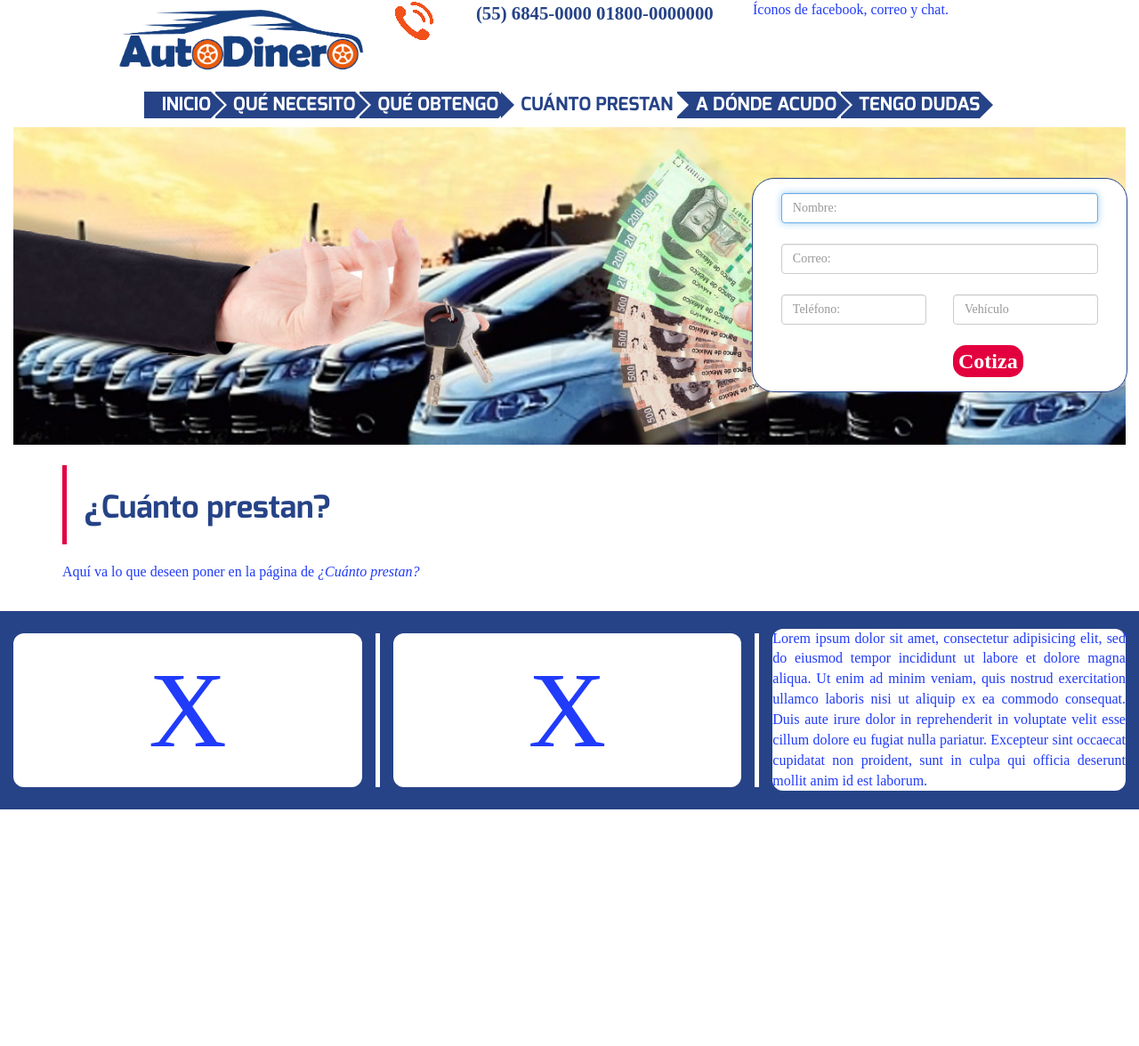
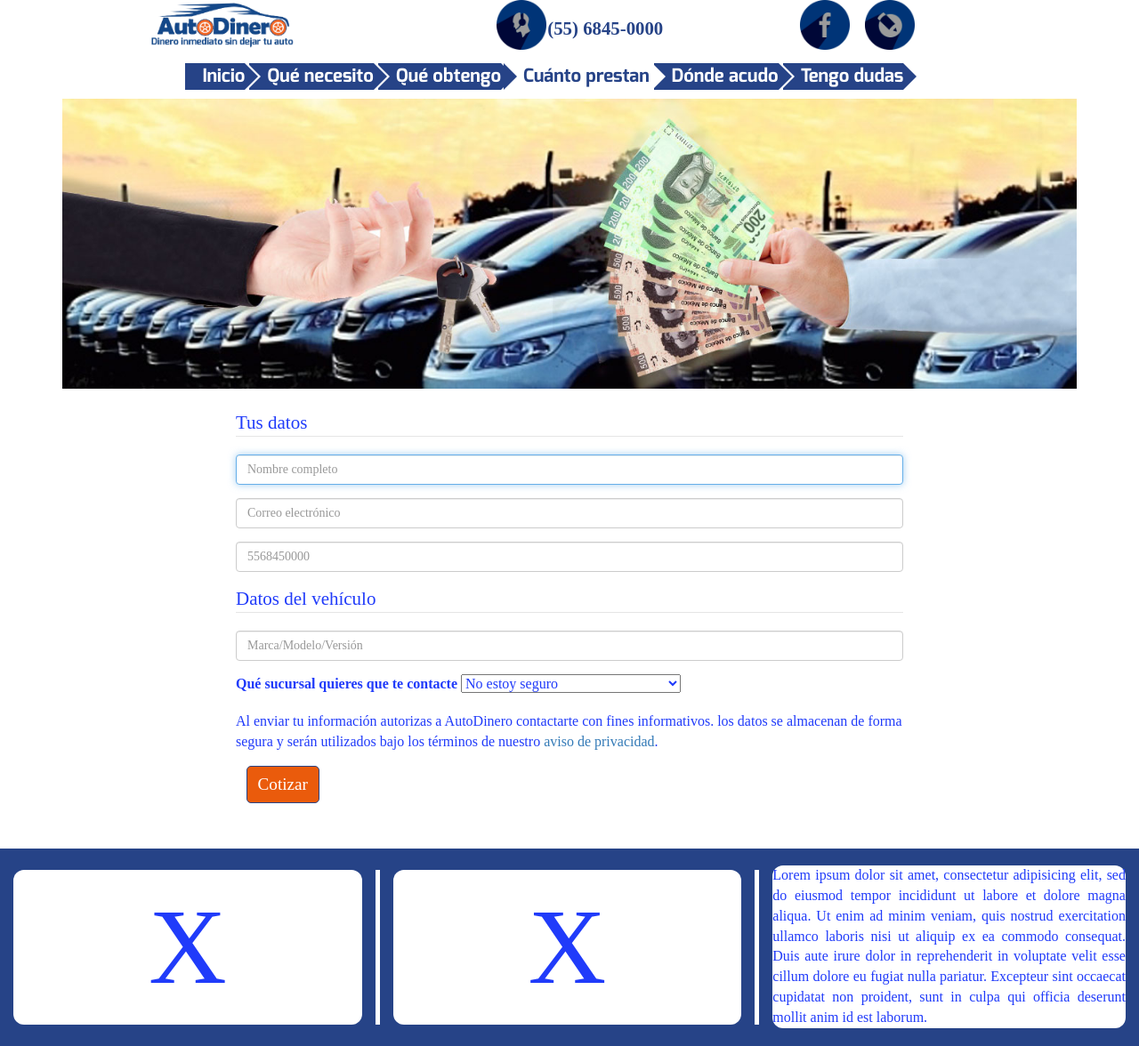
Before and after one commit to alesito500/PDI_web, a PHP site: page /cuanto.html in a window 1280 px wide. Shown: the whole page at 89% size. Before the commit the page ends 910 px from the top, so only its background shows below. Run offline with PHP 8.4, Linux system fonts and the light colour scheme; some libraries are stand-ins or nearby versions.

Commit message:
Progreso del 80%
Fin del reacomodo en cuanto al menú de navegación.
Fin de inserción de imágenes.
Resta el menú desplegable en la zona de preguntas frecuentes, el formulario de correo
e ingresar la api de google maps

```diff
--- a/html/css/style.css
+++ b/html/css/style.css
@@ -16,6 +16,17 @@ h1, h2, h3, h4, h5, h6{
 }
 body{
   font-family: 'Akzidenz-Grotesk BQ', serif;
+}
+legend{
+  color: rgb(32, 59, 250);
+}
+#banner-superior
+{
+  max-height: 70px;
+}
+#banner-superior img
+{
+  max-height: 56px;
 }
 .marco_cotiza
 {
@@ -139,21 +150,32 @@ body{
 }
 #telefono_azul_sm {
 	font-size: 1em;
-	margin-left: -1.5em;
 	font-weight: 600;
   color: #264387;
+  position: absolute;
+  top: 1em;
+  left: 4.5em;
 }
 #telefono_azul_md {
 	font-size: 1.2em;
-  margin-left: -1.5em;
 	font-weight: 600;
   color: #264387;
+  position: absolute;
+  top: 0.7em;
+  left: 3.8em;
 }
 #telefono_azul_lg{
 	font-size: 1.3em;
-	margin-left: -1.5em;
 	font-weight: 600;
   color:#264387;
+  position: absolute;
+  top: 0.8em;
+  left: 3.5em;
+}
+#ico-email{
+  position: absolute;
+  top: 0;
+  left: 5.5em;
 }
 .dl_faq{
   display: block;
--- a/html/cuanto.html
+++ b/html/cuanto.html
@@ -19,48 +19,48 @@
 <body>
 
   <div class="container-fluid">
+    <div class="container">
+
       <!-- Banner superior -->
       <div class="row" id="banner-superior" >
-      <div class="col-xs-8 col-sm-2 col-md-3 col-md-offset-1">
+        <div class="col-xs-8 col-sm-3 col-md-2 col-md-offset-1">
           <img src="images/Logo-Autodinero.png" class="img-responsive" alt="Autodinero">
         </div>
-      <div class="col-xs-12 col-sm-10 col-md-7">
+        <div class="col-xs-12 col-sm-8 col-sm-offset-1 col-md-7 col-md-offset-2">
           <div class="row">
-          <div class="col-sm-2">
-            <img src="images/ico_tel.png" class="img-responsive" alt="Ll&aacute;manos">
+            <div class="col-xs-6">
+              <img src="images/telefono.png" class="img-responsive" alt="Ll&aacute;manos">
+              <div class="visible-xs visible-sm" id="telefono_azul_sm">
+                (55) 6845-0000
               </div>
-          <div class="col-sm-5 visible-sm" id="telefono_azul_sm">
+              <div class="visible-md" id="telefono_azul_md">
                 (55) 6845-0000
-            01800-0000000
               </div>
-          <div class="visible-md col-md-5" id="telefono_azul_md">
+              <div class="visible-lg" id="telefono_azul_lg">
                 (55) 6845-0000
-            01800-0000000
-
-          </div>
-          <div class="visible-lg col-lg-5" id="telefono_azul_lg">
-            (55) 6845-0000
-            01800-0000000
-          </div>
-          <div class="col-sm-5">
-            Íconos de facebook, correo y chat.
               </div>
             </div>
-
+            <div class="col-xs-6">
+              <a href="https://www.facebook.com/autodinero/">
+                <img src="images/facebook.png" alt="Facebook" class="img-responsive" id="ico-fb">
+              </a>
+              <a href="mailto:contacto@autodinero.com.mx?subject=Cotizaci&oacute;n">
+                <img src="images/correo.png" alt="Correo" class="img-responsive" id="ico-email">
+              </a>
             </div>
-
           </div>
-
+        </div>
+      </div>
       <!-- Men&uacute; de navegaci&oacute;n -->
       <div class="row" id="menu-navegacion">
         <div class="col-sm-12 col-md-offset-1 col-md-10">
           <ul class="Menu-Flecha">
-          <li><a href="index.html">INICIO</a></li>
-          <li><a href="general.html">QUÉ NECESITO</a></li>
-          <li><a href="queobtengo.html">QUÉ OBTENGO</a></li>
-          <li class="active"><a href="#Marco_informacion">CUÁNTO PRESTAN</a></li>
-          <li><a href="sucursales.html">A DÓNDE ACUDO</a></li>
-          <li><a href="faq.html">TENGO DUDAS</a></li>
+            <li><a href="index.html">Inicio</a></li>
+            <li><a href="general.html">Qu&eacute; necesito</a></li>
+            <li><a href="queobtengo.html">Qu&eacute; obtengo</a></li>
+            <li class="active"><a href="#Marco_informacion">Cu&aacute;nto prestan</a></li>
+            <li><a href="sucursales.html">D&oacute;nde acudo</a></li>
+            <li><a href="faq.html">Tengo dudas</a></li>
           </ul>
         </div>
       </div>
@@ -71,22 +71,81 @@
         <img src="images/COTIZA.jpg" alt="¿Cuánto me prestan?" class="img-responsive">
       </div>
       <br>
+    </div>
     <div class="container" id="Marco_informacion">
       <div class="row">
-        <div class="col-sm-8">
-          <blockquote>
-            <h1 class="titulos_index">
-              ¿Cuánto prestan?
-            </h1>
-          </blockquote>
-          <div class="row">
-            <div class="col-sm-8">
-              <p>
-                Aquí va lo que deseen poner en
-                la página de <i>¿Cuánto prestan?</i>
-              </p>
+        <div class="col-xs-12 col-sm-offset-1 col-sm-10 col-md-offset-2 col-md-8">
+          <form action="index.html" method="post" autocomplete="on" target="_self" id="forma_cotiza_completa">
+              <fieldset>
+                <legend>
+                  Tus datos
+                </legend>
+                <div class="form-group">
+                  <input id="text-nombre-cotiza" type="text" class="form-control" placeholder="Nombre completo" autofocus="true" tabindex="1" autocomplete="on" required="true">
                 </div>
+                <div class="form-group">
+                  <input type="email" class="form-control" id="text-correo-cotiza" placeholder="Correo electrónico" tabindex="2" autocomplete="true" pattern="[a-z0-9._%+-]+@[a-z0-9.-]+\.[a-z]{2,3}$" title="Ingresa tu correo electrónico como cuenta@dominio.extension">
                 </div>
+                <div class="form-group">
+                  <input type="tel" class="form-control" id="text-telefono-cotiza" placeholder="5568450000" tabindex="3" required="true" autocomplete="true" pattern="[0-9]+[-]?[0-9]*" maxlength="12" title="Ingresa tu número telefónico, sin espacio y sin letras">
+                </div>
+              </fieldset>
+              <fieldset>
+                <legend>Datos del vehículo</legend>
+                <div class="form-group">
+                  <input type="text" class="form-control" id="texto-datos-vehiculo-cotiza" tabindex="4" pattern=".+\/.+\/.*" placeholder="Marca/Modelo/Versión">
+                </div>
+              </fieldset>
+            <div class="form-group">
+              <label for="input-sucursal-cotiza">Qué sucursal quieres que te contacte</label>
+              <select name="lista-sucursales" id="input-sucursal-cotiza" tabindex="5">
+                <option value="nes" selected="true">No estoy seguro</option>
+                <option value="cdmx-azc">Ciudad de México - Azcapotzalco</option>
+                <option value="cdmx-coa">Ciudad de México - Coapa</option>
+                <option value="cdmx-grs">Ciudad de México - Gran sur</option>
+                <option value="cdmx-izt">Ciudad de México - Iztapalapa</option>
+                <option value="cdmx-mon">Ciudad de México - Monterrey</option>
+                <option value="cdmx-rom">Ciudad de México - Roma</option>
+                <option value="cdmx-sng">Ciudad de México - San Gerónimo</option>
+                <option value="cdmx-val">Ciudad de México - Vallejo</option>
+                <option value="cdmx-zar">Ciudad de México - Zaragoza</option>
+                <option value="edomex-alm">Estado de México - Almoloya</option>
+                <option value="edomex-eca">Estado de México - Ecatepec</option>
+                <option value="edomex-hue">Estado de México - Huehuetoca</option>
+                <option value="edomex-izc">Estado de México - Izcalli</option>
+                <option value="edomex-teo">Estado de México - Teoloyucan</option>
+                <option value="edomex-tla">Estado de México - Tlalnepantla</option>
+                <option value="edomex-ati">Estado de México - Atizapán</option>
+                <option value="gto-aca">Guanajuato - Acámbaro</option>
+                <option value="gto-apa">Guanajuato - Apaseo</option>
+                <option value="gto-com">Guanajuato - Comonfort</option>
+                <option value="gto-juv">Guanajuato - Juventino</option>
+                <option value="gto-snf">Guanajuato - San Felipe</option>
+                <option value="gto-slp">Guanajuato - San Luis de la Paz</option>
+                <option value="hgo-apa">Hidalgo - Apan</option>
+                <option value="hgo-cuau">Hidalgo - Cuautepec</option>
+                <option value="hgo-hui">Hidalgo - Huichapan</option>
+                <option value="hgo-sah">Hidalgo - Sahagún</option>
+                <option value="hgo-tep">Hidalgo - Tepeapulco</option>
+                <option value="hgo-tiz">Hidalgo - Tizayuca</option>
+                <option value="hgo-tul">Hidalgo - Tulancingo</option>
+                <option value="hgo-zim">Hidalgo - Zimapan</option>
+                <option value="mor-tep">Morelos - Tepoztlán</option>
+                <option value="mor-xoc">Morelos - Xochitepec</option>
+                <option vlaue="pbla-tla">Puebla - Tlatauquitepec</option>
+                <option value="qrto-ame">Querétaro - Amealco</option>
+                <option value="qrto-ped">Querétaro - Pedro Escobedo</option>
+              </select>
+            </div>
+            <div class="form-group">
+              Al enviar tu información autorizas a AutoDinero contactarte con fines informativos.
+              los datos se almacenan de forma segura y serán utilizados bajo los términos de nuestro
+              <a href="#">aviso de privacidad</a>.
+            </div>
+            <div class="form-group">
+              <button type="submit" value="Cotizar" class="boton-ama">Cotizar</button>
+            </div>
+          </form>
         </div>
       </div>
     </div>
@@ -106,37 +165,5 @@
     <!-- Pie de p&aacute;gina azul -->
   </div>
   <!-- Container-fluid principal -->
-  <!-- Marco para cotizar -->
-  <div class="marco_cotiza" id="forma_cotizador">
-    <form id="cotizador">
-      <div class="row">
-        <div class="col-sm-12">
-          <input type="text" id="nombre-cotizador" placeholder="Nombre:" class="form-control" autofocus="true" tabindex="1" required="true"></intput>
-        </div>
-      </div>
-      <br>
-      <div class="row">
-        <div class="col-sm-12">
-          <input type="email" id="mail-cotizador" class="form-control" placeholder="Correo:" tabindex="2" required="true">
-        </div>
-      </div>
-      <br>
-      <div class="row">
-        <div class="col-sm-6">
-          <input type="tel" id="tel-cotizador" class="form-control" placeholder="Tel&eacute;fono:" tabindex="3" required="true" maxlength="10">
-        </div>
-        <div class="col-sm-6">
-          <input type="text" id="auto-cotizador" placeholder="Veh&iacute;culo" tabindex="4" required="true" class="form-control">
-        </div>
-      </div>
-      <br>
-      <div class="row">
-        <div class="col-sm-5 col-sm-offset-6">
-          <button type="button" id="boton-cotizador" tabindex="5" >Cotiza</button>
-        </div>
-      </div>
-    </form>
-  </div>
-  <!-- Marco para cotizar -->
 </body>
 </html>
```
Also changed, not shown: html/faq.html (+27 -25 lines), html/general.html (+17 -12 lines), html/index.html (+20 -12 lines), html/queobtengo.html (+19 -14 lines), html/sucursales.html (+60 -41 lines), html/images/INDEX.jpg (added), html/images/Logo-Autodinero-fail.png (added), html/images/Logo-Autodinero.png, html/images/chat.png, html/images/correo.png (added), html/images/facebook.png (added), html/images/telefono.png (added), 4 other files. Lines whose indentation alone changed are shown as unchanged.
